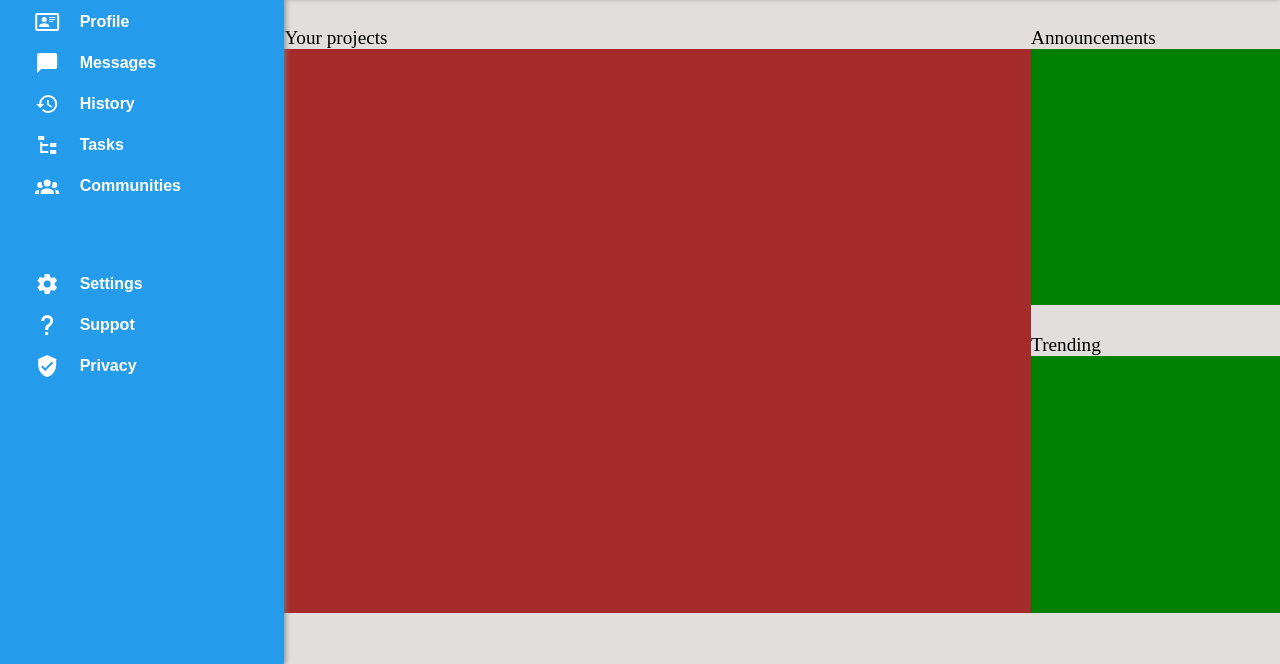
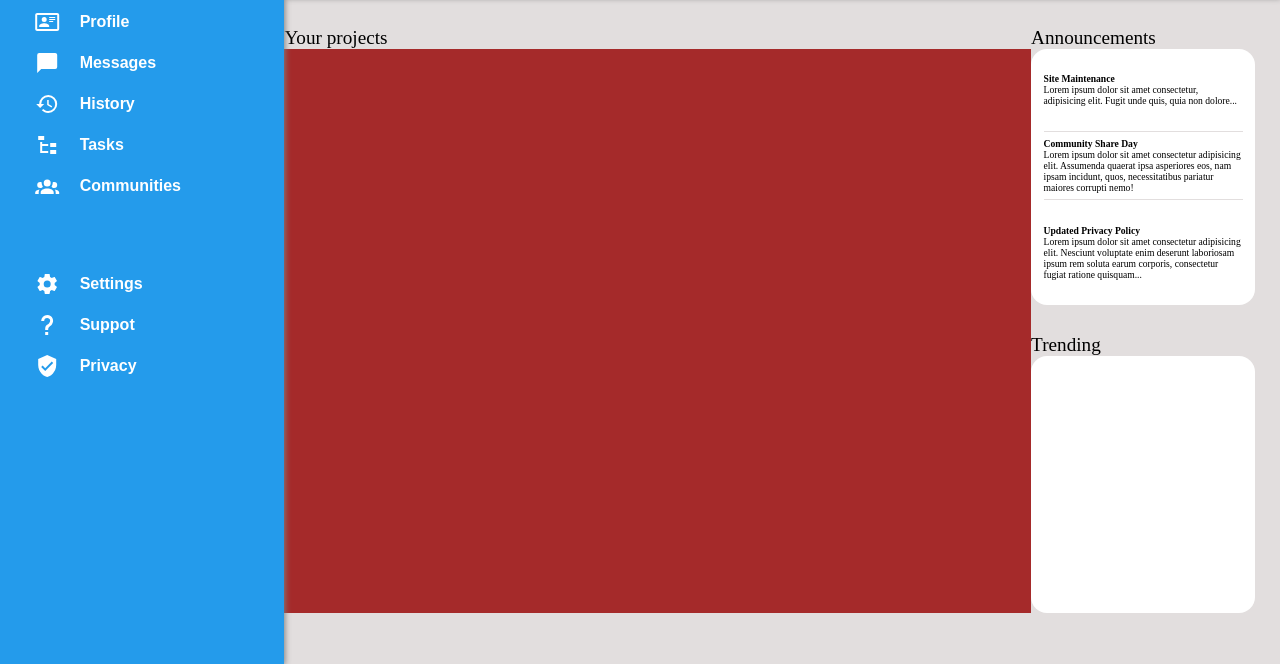
Before and after one commit to R-o-b-S/AdminDashboard-TOP, a plain HTML site: page index.html in a window 1280 px wide. Shown: the part 136-800 px from the top of the page. Drawn offline with Linux system fonts and the light colour scheme.

Commit message:
announcments section

```diff
--- a/dash.css
+++ b/dash.css
@@ -196,14 +196,40 @@ input {
     background-color: brown;
 }
 
+.highBox{
+    background-color: white;
+    display: flex;
+    justify-content: center;
+    align-content: center;
+    margin-right: 10%;
+    border-radius: 16px;
+    padding: 5%;
+}
+
 #ann {
     grid-column: 10/13;
     grid-row: 2/7;
-    background-color: green;
+    font-size: 0.6rem;
+    flex-direction: column;
+    justify-content: space-around;
+    align-content: center;
+}
+
+.annoTitle {
+    font-size: 0.8;
+    font-weight: bold;
+}
+
+#annoMid {
+    border: 1px;
+    border-top-style: solid;
+    border-bottom-style: solid;
+    border-color: rgb(226, 222, 222);
+    padding-bottom: 3%;
+    padding-top: 3%;
 }
 
 #trend {
     grid-column: 10/13;
     grid-row: 8/13;
-    background-color: green;
 }
--- a/index.html
+++ b/index.html
@@ -117,7 +117,18 @@
         </div>
         <p class="mainSection" id="an">Announcements</p>
         <div class="highBox" id="ann">
-
+            <div class="anno">
+                <p class="annoTitle">Site Maintenance</p>
+                <p class="annoPre">Lorem ipsum dolor sit amet consectetur, adipisicing elit. Fugit unde quis, quia non dolore...</p>
+            </div>
+            <div class="anno" id="annoMid">
+                <p class="annoTitle">Community Share Day</p>
+                <p class="annoPre">Lorem ipsum dolor sit amet consectetur adipisicing elit. Assumenda quaerat ipsa asperiores eos, nam ipsam incidunt, quos, necessitatibus pariatur maiores corrupti nemo!</p>
+            </div>
+            <div class="anno">
+                <p class="annoTitle">Updated Privacy Policy</p>
+                <p class="annoPre">Lorem ipsum dolor sit amet consectetur adipisicing elit. Nesciunt voluptate enim deserunt laboriosam ipsum rem soluta earum corporis, consectetur fugiat ratione quisquam...</p>
+            </div>
         </div>
         <p class="mainSection" id="tr">Trending</p>
         <div class="highBox" id="trend">
```
